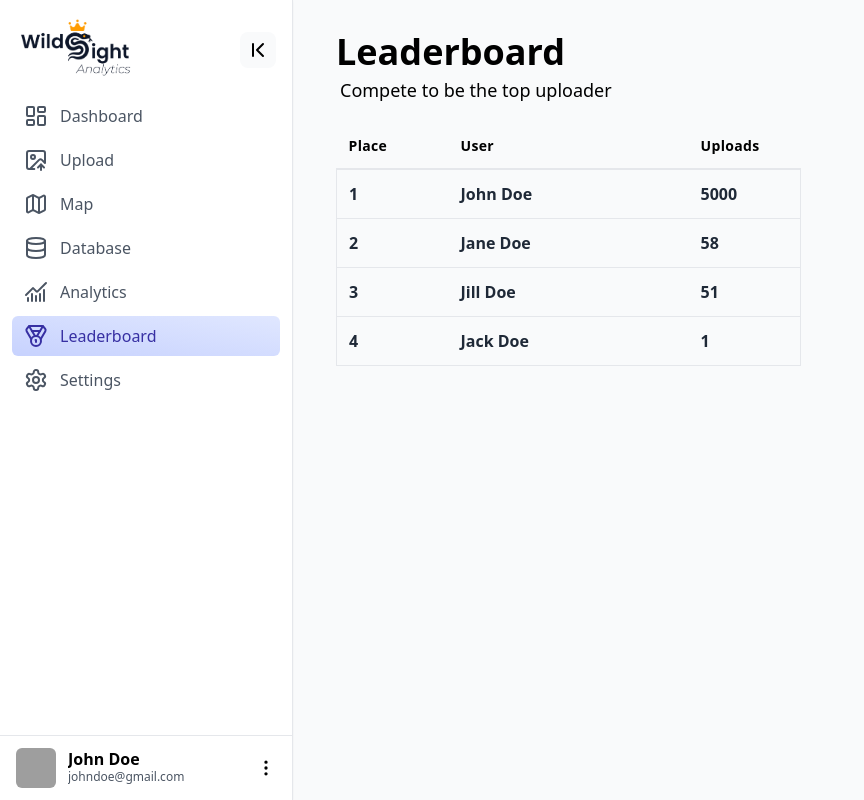
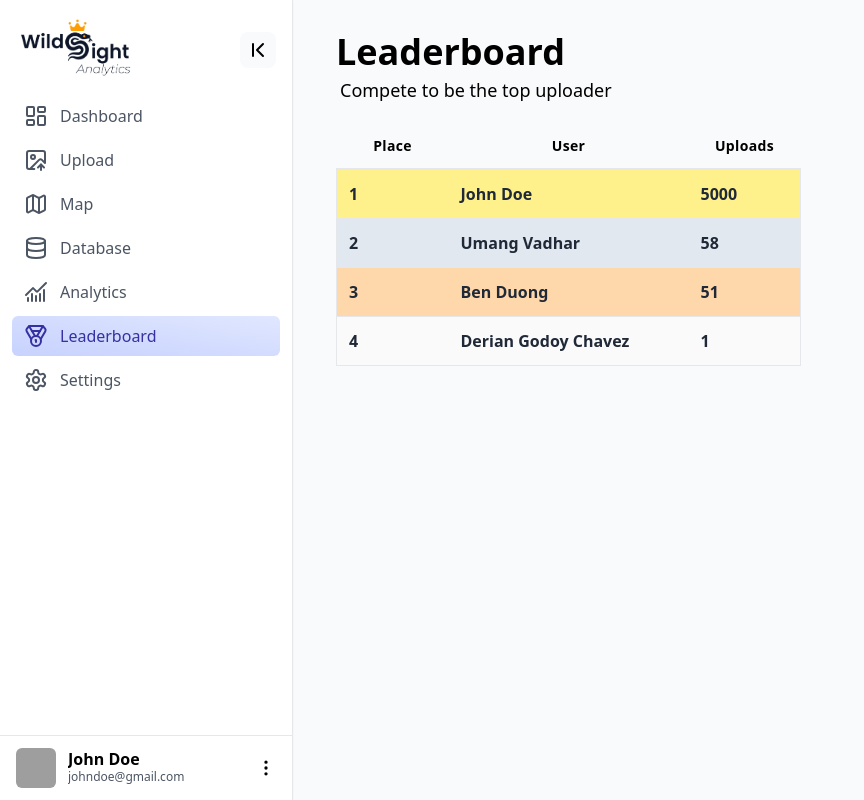
Before and after one commit to realBrayan/WildSight-Analytics, a React (Vite) app: page /leaderboard in a window 1280 px wide. Shown: the whole page, without its empty margins (0-864 px from the left). Built offline with nearby package versions, Linux system fonts and the light colour scheme; grey boxes are pictures that could not be loaded.

Commit message:
pre-presentation

```diff
--- a/src/features/leaderboard/LeaderboardEntry.jsx
+++ b/src/features/leaderboard/LeaderboardEntry.jsx
@@ -1,6 +1,6 @@
 function LeaderboardEntry({ bgColor, place, name, uploads }) {
   return (
-    <tr className={`bg-${bgColor} text-gray-800 text-md border font-semibold`}>
+    <tr className={`${bgColor} text-gray-800 text-md border font-semibold`}>
       <td className={`p-3`}>{place}</td>
       <td className={`p-3`}>{name}</td>
       <td className={`p-3`}>{uploads}</td>
--- a/src/pages/Dashboard.jsx
+++ b/src/pages/Dashboard.jsx
@@ -21,7 +21,7 @@ function Dashboard() {
           <MiniMap onClickRedirect={true} />
         </div>
         <div
-          className="rounded-lg shadow-xl min-h-[12rem] col-span-1 text-center px-5 bg-wslightgreen"
+          className="rounded-lg shadow-xl min-h-[12rem] col-span-1 text-center px-5 bg-slate-300"
           onClick={onLeaderboardClick}
         >
           <Leaderboard />
--- a/src/pages/Leaderboard.jsx
+++ b/src/pages/Leaderboard.jsx
@@ -9,20 +9,16 @@ function Leaderboard() {
         description={"Compete to be the top uploader"}
       />
       <div>
-        {/* <h1>
-          <span>🏆</span> Leaderboard
-        </h1> */}
-
         <table className="w-max-full">
           <thead className="bg-gray-50 border-b-2 border-gray-200">
             <tr>
-              <th className="w-28 p-3 text-sm font-semibold tracking-wide text-left">
+              <th className="w-28 p-3 text-sm font-semibold tracking-wide text-center">
                 Place
               </th>
-              <th className="w-60 p-3 text-sm font-semibold tracking-wide text-left">
+              <th className="w-60 p-3 text-sm font-semibold tracking-wide text-center">
                 User
               </th>
-              <th className="w-28 p-3 text-sm font-semibold tracking-wide text-left">
+              <th className="w-28 p-3 text-sm font-semibold tracking-wide text-center">
                 Uploads
               </th>
             </tr>
@@ -30,30 +26,30 @@ function Leaderboard() {
 
           <tbody className="border">
             <LeaderboardEntry
-              bgColor="yellow-300"
+              bgColor="bg-yellow-200"
               place={1}
               name={"John Doe"}
               uploads={5000}
             />
 
             <LeaderboardEntry
-              bgColor="slate-700"
+              bgColor="bg-slate-200"
               place={2}
-              name={"Jane Doe"}
+              name={"Umang Vadhar"}
               uploads={58}
             />
 
             <LeaderboardEntry
-              bgColor="yellow-900"
+              bgColor="bg-orange-200"
               place={3}
-              name={"Jill Doe"}
+              name={"Ben Duong"}
               uploads={51}
             />
 
             <LeaderboardEntry
-              bgColor="neutral-50"
+              bgColor="bg-neutral-50"
               place={4}
-              name={"Jack Doe"}
+              name={"Derian Godoy Chavez"}
               uploads={1}
             />
           </tbody>
--- a/src/pages/UploadImage.jsx
+++ b/src/pages/UploadImage.jsx
@@ -18,7 +18,7 @@ function UploadImage() {
 
   return (
     <>
-      <div className="flex items-center justify-center mt-10 mb-[10rem]">
+      <div className="flex items-center justify-center mt-24 mb-[6rem]">
         {/* <HeaderMessage
           header={"Upload Image"}
           description={"Report invasive species"}
@@ -46,13 +46,14 @@ function UploadImage() {
               onChange={handleFileChange}
             />
             <div className="absolute top-0 right-0 bottom-0 left-0 w-full h-full m-auo flex items-center justify-center">
-              <div className="space-y-6 text-center">
+              <div className="space-y-6 text-center w-full">
                 <img
                   src={
-                    "https://cdn3.iconfinder.com/data/icons/photo-tools/65/upload-1024.png"
-                    // "https://th.bing.com/th/id/OIP.NOPu8s1ThZRXw0FTylDuAgHaHa?w=170&h=180&c=7&r=0&o=5&pid=1.7"
+                    imageUrl
+                      ? imageUrl
+                      : "https://cdn3.iconfinder.com/data/icons/photo-tools/65/upload-1024.png"
                   }
-                  className="sm:w-40 w-32 m-auto  rounded-lg"
+                  className="sm:w-40 w-32 m-auto rounded-lg"
                   alt="uploaded"
                 />
 
@@ -66,19 +67,15 @@ function UploadImage() {
                     Upload a file
                   </label>{" "}
                 </p>
+
+                {/* image "api" stuff */}
+                {imageUrl && <UploadingComponent />}
               </div>
             </div>
           </div>
-          <div className="flex flex-row py-8 items-center">
-            {imageUrl && (
-              <img
-                src={imageUrl}
-                className="sm:w-40 w-32 m-auto"
-                alt="uploaded"
-              />
-            )}
+          {/* <div className="flex flex-row py-8 items-center">
             {imageUrl && <UploadingComponent />}
-          </div>
+          </div> */}
         </div>
       </div>
     </>
--- a/src/ui/UploadingComponent.jsx
+++ b/src/ui/UploadingComponent.jsx
@@ -28,7 +28,15 @@ function UploadingComponent() {
     return () => clearInterval(interval); // Cleanup interval on component unmount
   }, []);
 
-  return <div className="text-gray-700 text-lg">{loadingMessage}</div>;
+  return (
+    <div className="text-gray-700 text-lg">
+      {loadingMessage}
+      <br />
+      {loadingMessage === "Invasive species confirmed✅"
+        ? "Added to map✅"
+        : ""}{" "}
+    </div>
+  );
 }
 
 export default UploadingComponent;
```
